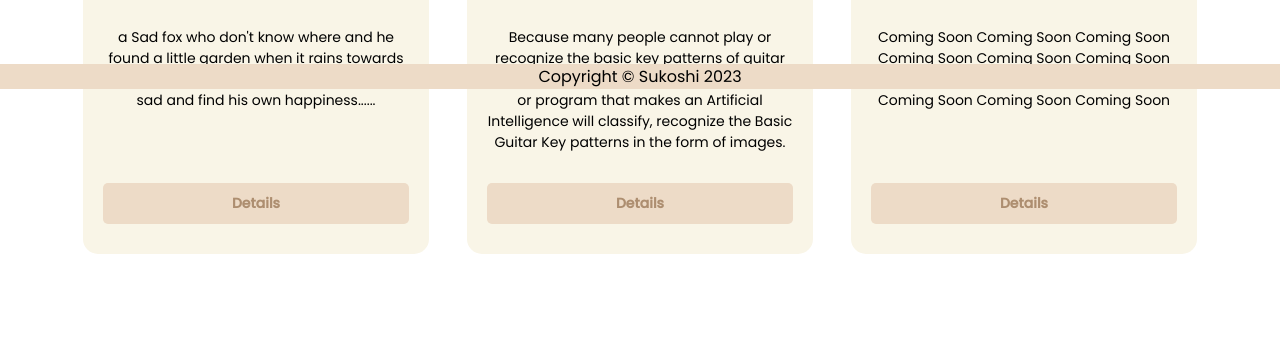
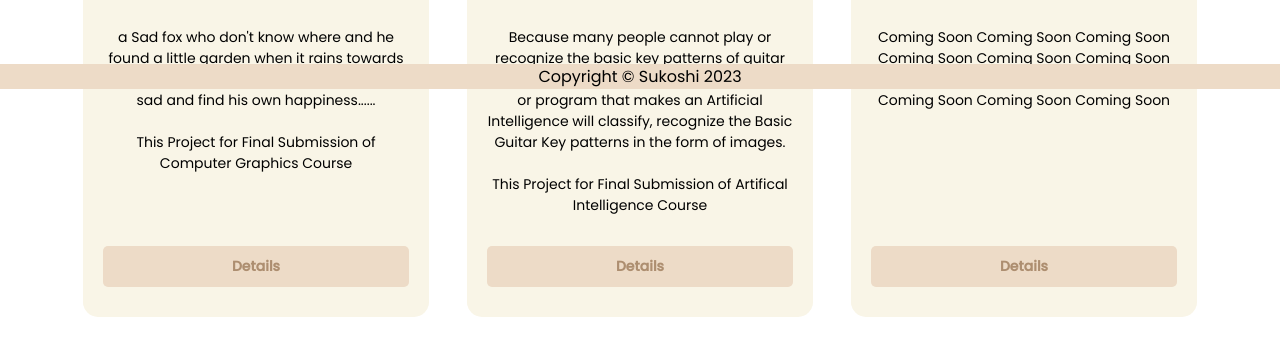
Before and after one commit to Nizares/nizares.github.io, a plain HTML site: page index.html in a window 1280 px wide. Shown: the part 711-1066 px from the top of the page. Before the commit the page ends 1031 px from the top, so only its background shows below. Drawn offline with Linux system fonts and the light colour scheme.

Commit message:
updating the cards again

```diff
--- a/index.html
+++ b/index.html
@@ -73,6 +73,8 @@
                         who don't know where
                         and he found a little garden when it rains
                         towards park thinking about what is making him sad and find his own happiness......
+                        <br> <br>
+                        This Project for Final Submission of Computer Graphics Course
                     </p>
                     <a href="https://github.com/FerryFn/el-zorro-caminando-en-el-parque" class="btn">Details</a>
                 </div>
@@ -89,6 +91,8 @@
                         Because many people cannot play or recognize the basic key patterns of guitar instruments,
                         we will try to create a project or program that makes an Artificial Intelligence will classify,
                         recognize the Basic Guitar Key patterns in the form of images.
+                        <br> <br>
+                        This Project for Final Submission of Artifical Intelligence Course
                     </p>
                     <a href="https://github.com/Sukoshi2/GuitarChordsClassification" class="btn">Details</a>
                 </div>
```
